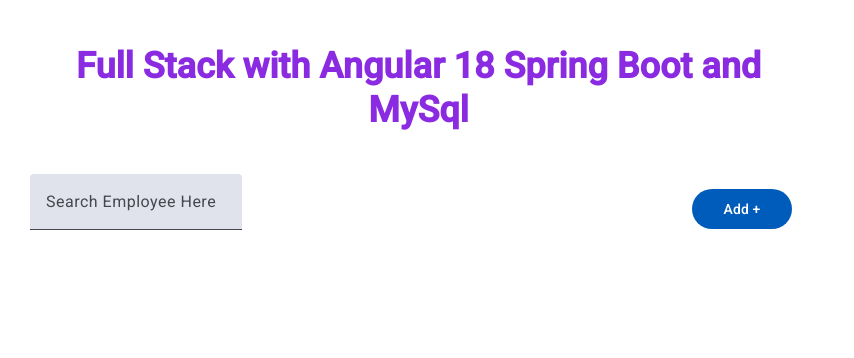
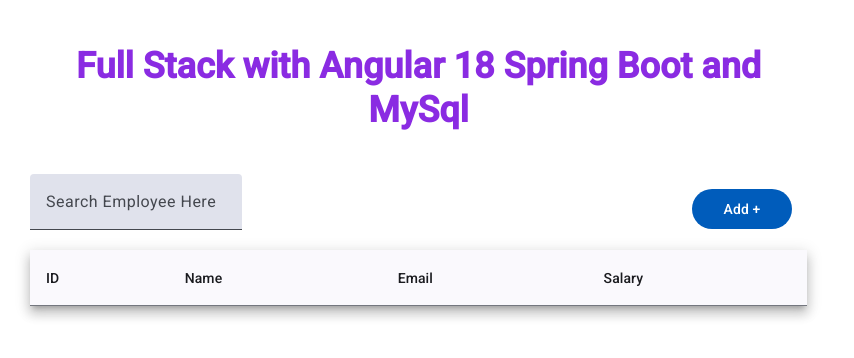
Before and after one commit to FENNICH-Soufiane/Employee_App_SpringBoot_MySQL, an Angular app in the folder Employee-Angular-Front/: page /employee/home in a window 1280 px wide. Shown: the top 358 px of the page, without its empty margins (0-854 px from the left). Built offline with nearby package versions, Linux system fonts and the light colour scheme.

Commit message:
Add Table, Angular Table

```diff
--- a/Employee-Angular-Front/src/app/employee/home/home.component.html
+++ b/Employee-Angular-Front/src/app/employee/home/home.component.html
@@ -7,5 +7,40 @@
     </mat-form-field>
     <button mat-flat-button style="width: 100px; float: right; margin: 15px;">Add +</button>
     <br>
+    <!-- table -->
+    <table mat-table [dataSource]="dataSource" class="mat-elevation-z8">
+
+        <!--- Note that these columns can be defined in any order.
+              The actual rendered columns are set as a property on the row definition" -->
+
+        <!-- Position Column -->
+        <ng-container matColumnDef="id">
+          <th mat-header-cell *matHeaderCellDef> ID </th>
+          <td mat-cell *matCellDef="let employees"> {{employees.id}} </td>
+        </ng-container>
+
+        <!-- Name Column -->
+        <ng-container matColumnDef="name">
+          <th mat-header-cell *matHeaderCellDef> Name </th>
+          <td mat-cell *matCellDef="let employees"> {{employees.name}} </td>
+        </ng-container>
+
+        <!-- Weight Column -->
+        <ng-container matColumnDef="email">
+          <th mat-header-cell *matHeaderCellDef> Email </th>
+          <td mat-cell *matCellDef="let employees"> {{employees.email}} </td>
+        </ng-container>
+
+        <!-- Symbol Column -->
+        <ng-container matColumnDef="salary">
+          <th mat-header-cell *matHeaderCellDef> Salary </th>
+          <td mat-cell *matCellDef="let employees"> {{employees.salary}} </td>
+        </ng-container>
+
+        <tr mat-header-row *matHeaderRowDef="displayedColumns"></tr>
+        <tr mat-row *matRowDef="let employees; columns: displayedColumns;"></tr>
+      </table>
+
+
 
 </div>
--- a/Employee-Angular-Front/src/app/employee/home/home.component.ts
+++ b/Employee-Angular-Front/src/app/employee/home/home.component.ts
@@ -2,14 +2,21 @@
 import { MatButtonModule } from '@angular/material/button';
 import {MatFormFieldModule} from '@angular/material/form-field';
 import {MatInputModule} from '@angular/material/input';
+import {MatTableDataSource, MatTableModule} from '@angular/material/table';
+import { Employee } from '../employee';
+
 
 @Component({
   selector: 'app-home',
   standalone: true,
-  imports: [MatFormFieldModule, MatInputModule, MatButtonModule],
+  imports: [MatFormFieldModule, MatInputModule, MatButtonModule, MatTableModule],
   templateUrl: './home.component.html',
   styleUrl: './home.component.css'
 })
+
 export class HomeComponent {
+  displayedColumns: string[] = ['id', 'name', 'email', 'salary'];
+  dataSource = new MatTableDataSource<Employee>();
 
+  employees:Employee[] = [];
 }
```
